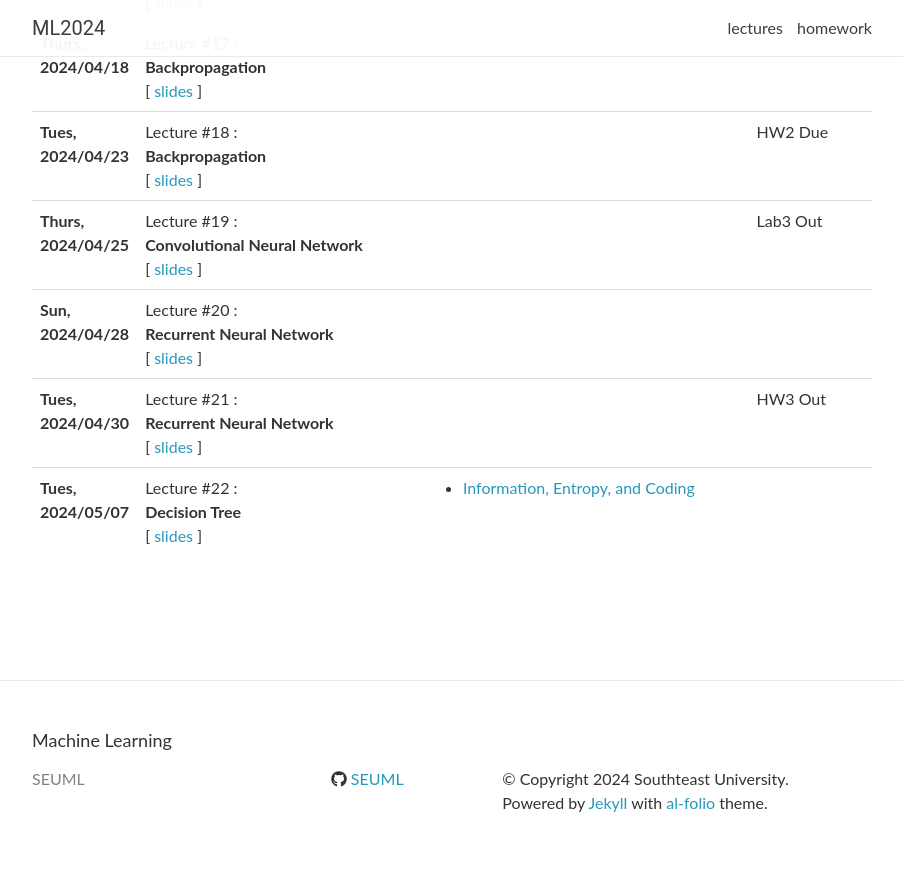
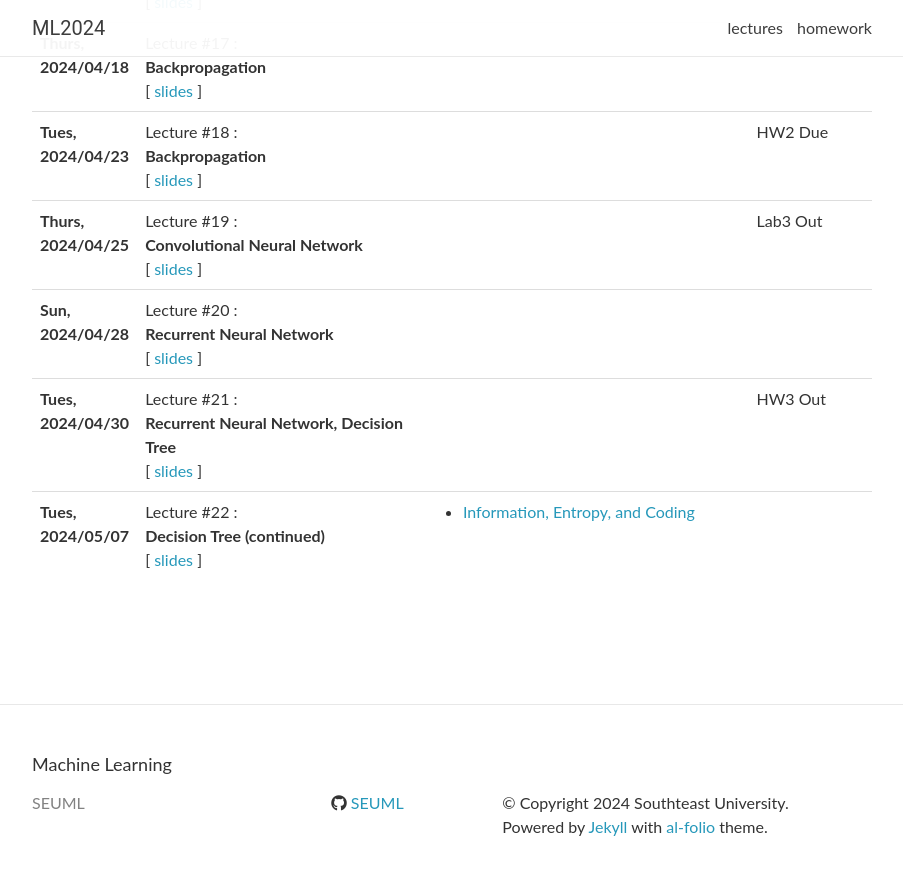
Before and after one commit to SEUML/ml-spring-2024, a Jekyll site: the page built from _pages/lectures.md, in a window 1280 px wide and 900 px high, scrolled down 1824 px. Shown: the top 875 px of the window, without its empty margins (188-1091 px from the left). Built offline with Jekyll 4.4.1, drawn with Linux system fonts in a browser that asks for light colours; nearby versions of some CDN libraries; comment, search, counter and statistics services are not loaded.

Commit message:
first commit

```diff
--- a/_data/lectures.yml
+++ b/_data/lectures.yml
@@ -167,14 +167,14 @@
 
 - date: Tues, 2024/04/30
   title: >
-    <strong> Recurrent Neural Network </strong>
+    <strong> Recurrent Neural Network, Decision Tree </strong>
   slides: "../assets/slides/lecture10.pdf"
   readings:
   logistics: HW3 Out
 
 - date: Tues, 2024/05/07
   title: >
-    <strong> Decision Tree </strong>
+    <strong> Decision Tree (continued)</strong>
   slides: "../assets/slides/lecture11.pdf"
   readings:
     - <a href="https://www.princeton.edu/~cuff/ele201/kulkarni_text/information.pdf" target="_blank"> Information, Entropy, and Coding </a>
```
